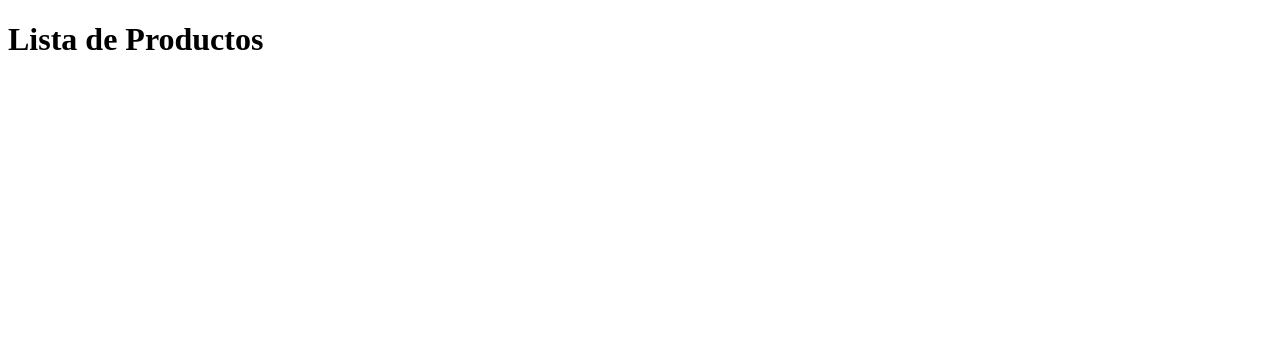
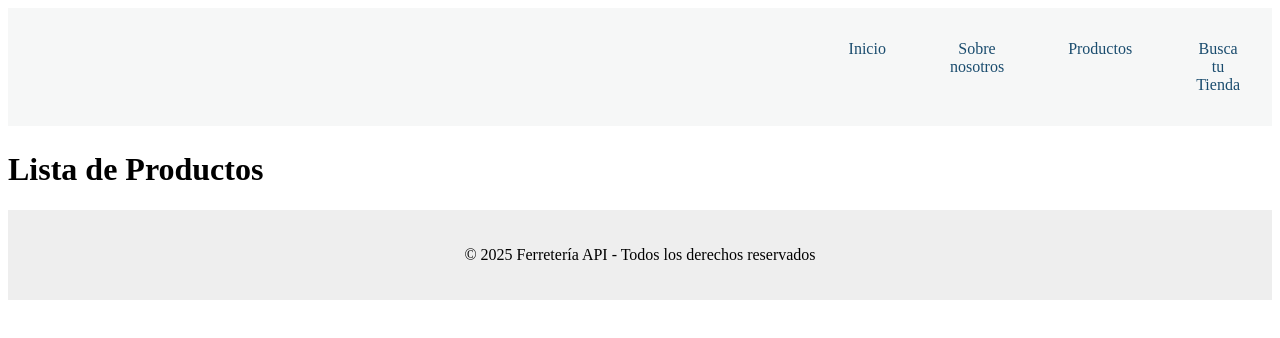
Before and after one commit to RodolfoParada/Ferreteria-Api, a website: page src/view/index.html in a window 1280 px wide. Drawn offline with Linux system fonts and the light colour scheme; no server answers.

Commit message:
feat: funcionalidad del nav con estilos y funciona en la vista principal

```diff
--- a/public/componentes/footer.html
+++ b/public/componentes/footer.html
@@ -1,3 +1,4 @@
-<footer style="text-align: center; padding: 20px; background: #eee;">
+<link rel="stylesheet" href="/public/css/footer.css">
+<footer>
     <p>© 2025 Ferretería API - Todos los derechos reservados</p>
 </footer>
--- /dev/null
+++ b/public/componentes/nav.html
@@ -0,0 +1,13 @@
+<link rel="stylesheet" href="/public/css/nav.css">
+
+<nav class="contenedor">
+  <nav class="menu">
+    <ul>
+    <img src="/public/logo/logo_nav.png" alt="Logo de la Empresa" class="logo">
+    <li><a href="#">Inicio</a></li>
+    <li><a href="#">Sobre nosotros</a></li>
+    <li><a href="#">Productos</a></li>
+    <li><a href="#">Busca tu Tienda</a></li>
+  </ul>
+</nav>
+</nav>
--- /dev/null
+++ b/public/css/footer.css
@@ -0,0 +1,5 @@
+footer{
+    text-align: center;
+    padding: 20px;
+    background: #eee;
+}
--- /dev/null
+++ b/public/css/nav.css
@@ -0,0 +1,54 @@
+
+nav{
+
+    background-color: #F6F7F7;
+
+}
+nav.contenedor{
+  width: 100%;
+  height: 50%;
+  overflow: hidden;
+  display: inline-block;
+}
+
+nav ul {
+    list-style-type: none;
+    padding: 0;
+    margin: 0;
+    overflow: hidden;
+    background-color: #F6F7F7; /* El color de fondo es mejor aquí */
+
+    /* PROPIEDADES DE FLEXBOX PARA ALINEAR A LA DERECHA */
+    display: flex; /* Convierte el UL en un contenedor flexible */
+    justify-content: flex-end; /* Mueve todos los elementos LI al final (derecha) */
+}
+
+
+
+.menu li a {
+    display: inline-block;  /* Muestra el enlace como un bloque para que pueda tener relleno y altura/ancho */
+    color:  #1A4C6E;   /* Define el color del texto del enlace */
+    padding: 30px;   /* Agrega un relleno alrededor del texto para que el área de clic sea más grande */
+    margin: 0px;
+    text-decoration: none;  /* Quita el subrayado por defecto de los enlaces */
+    text-align: center;    /* Alinea el texto al centro (opcional) */
+    background-color: #F6F7F7;
+    border: 2px solid transparent;
+}
+
+.menu li a:hover {
+     /* Cambia el color de fondo para indicar que el elemento es interactivo */
+    /* color: #E57044; ; naranjo*/
+    /* color: #A8A7A8; gris*/
+    color: #E57044;
+    border: 2px solid #1A4C6E;
+
+}
+
+
+img{
+    display: absolute;
+    margin-right: 1020px;
+    width: 10%;
+    height:10%;
+}
--- /dev/null
+++ b/public/js/nav.js
@@ -0,0 +1,7 @@
+async function Footer() {
+    const resp = await fetch('/public/componentes/nav.html');
+    const html = await resp.text();
+    document.getElementById('nav').innerHTML = html;
+}
+
+Footer();
--- a/src/view/index.html
+++ b/src/view/index.html
@@ -5,14 +5,18 @@
     <title>Productos</title>
 </head>
 <body>
+     <div id="nav"></div>
 
     <h1>Lista de Productos</h1>
 
     <div id="lista-productos"></div>
 
+
+    <div id="footer"></div>
     <!-- Cargar tu script -->
     <script src="/public/js/productosService.js"></script>
-     <script src="/public/js/footer.js"></script>
+    <script src="/public/js/nav.js"></script>
+    <script src="/public/js/footer.js"></script>
 
 </body>
 </html>
```
Also changed, not shown: index.js (+11 -0 lines), public/logo/logo_footer.png (added), public/logo/logo_nav.png (added).
